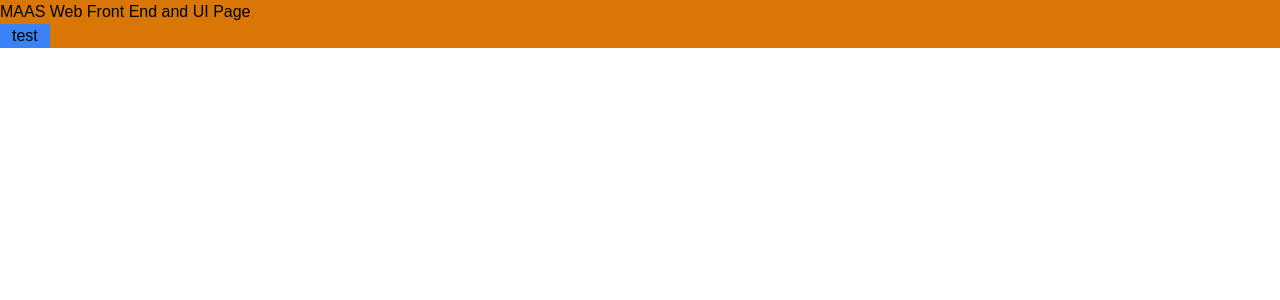
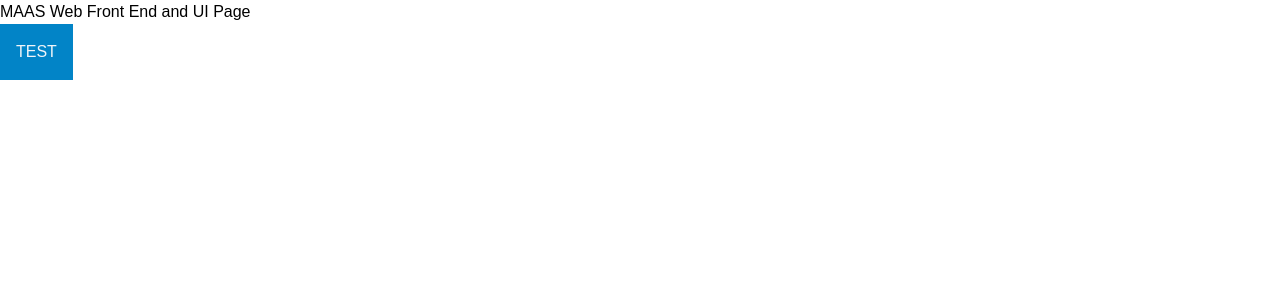
Before and after one commit to OracleTuxedo/bcap-fe, a Next.js app: page /ui in a window 1280 px wide. Shown: the top 300 px of the page. Built offline with nearby package versions, Linux system fonts and the light colour scheme.

Commit message:
button component

```diff
--- a/src/components/atoms/Button.tsx
+++ b/src/components/atoms/Button.tsx
@@ -1,13 +1,20 @@
+import { PaddingEnum } from "@/enums/tailwind.enum";
+import { ReactNode } from "react";
+
 export interface ButtonInterface {
-    text : string
+    children : ReactNode;
 }
 
-const Button = ( {text} : ButtonInterface ) => {
+const Button = ( {children} : ButtonInterface ) => {
     return (
         <button
-            className="px-3 bg-blue-500"
+            className={`
+                flex flex-1
+                bg-sky-600
+                p-4
+            `}
         >
-            {text}
+            {children}
         </button>
     )
 }
--- a/src/components/atoms/Container.tsx
+++ b/src/components/atoms/Container.tsx
@@ -8,7 +8,6 @@ const Container = ( {children} : ContainerInterface ) => {
     return (
         <div
             className={`
-            bg-amber-600
             `}
         >
             {children}
--- a/src/components/atoms/Text.tsx
+++ b/src/components/atoms/Text.tsx
@@ -6,7 +6,7 @@ const Text = ( {children} : TextInterface ) => {
     return (
         <p
             className={`
-            bg-amber-600
+            text-slate-100
             `}
         >
             {children}
--- a/src/components/atoms/index.ts
+++ b/src/components/atoms/index.ts
@@ -1,9 +1,11 @@
 import Seo from "./Seo";
 import Container from "./Container";
 import Button from "./Button";
+import Text from "./Text";
 
 export {
     Seo,
     Container,
     Button,
+    Text,
 }
--- a/src/pages/ui/index.tsx
+++ b/src/pages/ui/index.tsx
@@ -1,4 +1,5 @@
-import { Button, Container, Seo } from '@/components';
+import { Button, Container, Seo, Text } from '@/components';
+import { BorderRadiusEnum } from '@/enums/tailwind.enum';
 
 const UiPage = () => {
 
@@ -6,7 +7,9 @@ return (
         <Container>
             <Seo title="MAAS" />
             <div>MAAS Web Front End and UI Page</div>
-            <Button text='test'/>
+            <Button>
+                <Text>TEST</Text>
+            </Button>
         </Container>
     );
 };
```
Also changed, not shown: src/enums/tailwind.enum.ts (+20 -0 lines).
